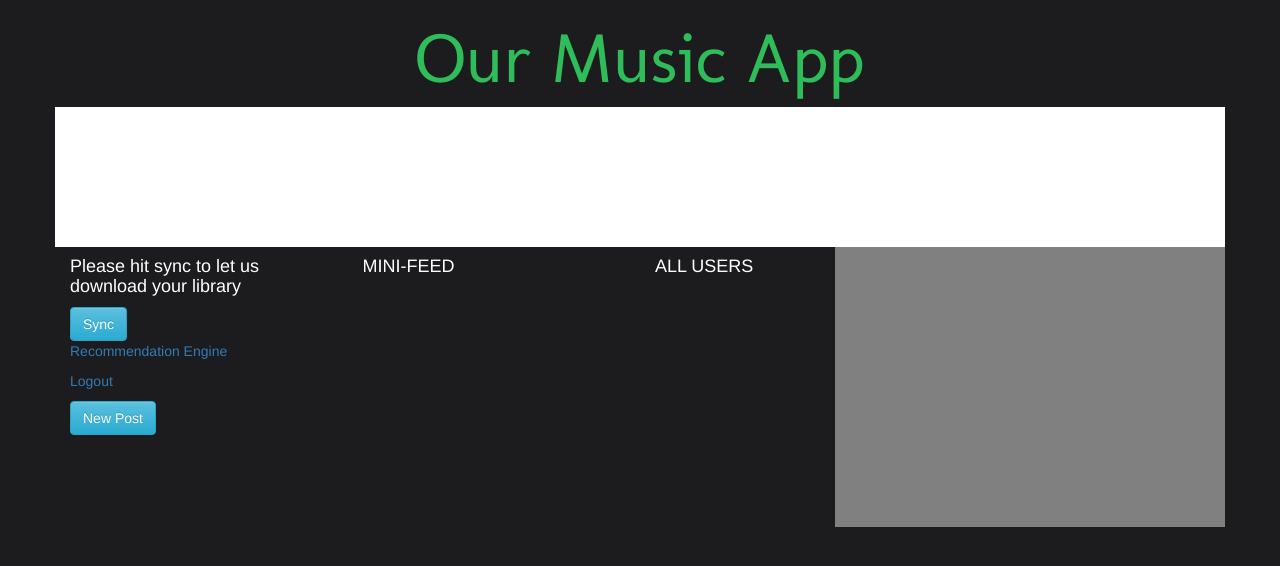
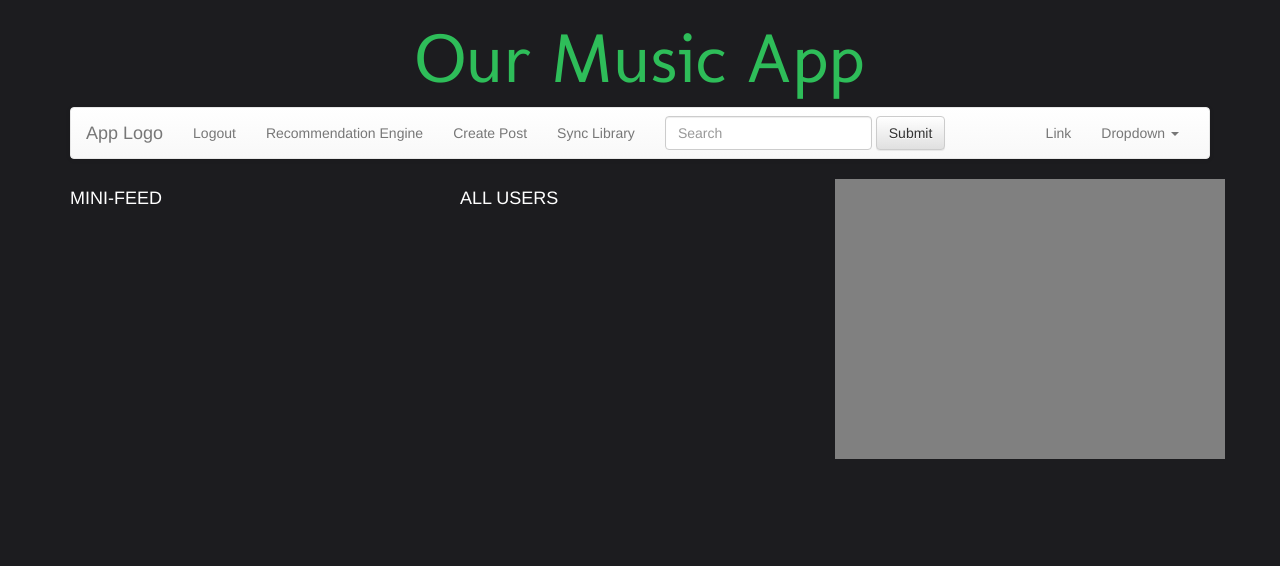
Before and after one commit to ecatkins/instabilly, a Django app: template project/spotify/templates/spotify/index.html in a window 1280 px wide. Shown: the top 566 px of the page. Run offline with Django 3.2, Linux system fonts and the light colour scheme; the template is opened without the code that fills it, so the values that code supplies are empty; parts of the project's set-up code (start-up, migrations or seed data) failed here and were passed over; some libraries are stand-ins or nearby versions.

Commit message:
reworking index page: nav bar, create post modal, etc.

```diff
--- a/project/spotify/static/spotify/main.css
+++ b/project/spotify/static/spotify/main.css
@@ -86,3 +86,13 @@ i {
     height: 20em;
     background-color: grey;
 }
+
+.createpost_div {
+    float: left;
+    display: inline-block;
+    width: 50%;
+}
+
+.modal-footer {
+    bottom: 0em;
+}
--- a/project/spotify/static/spotify/timeline.js
+++ b/project/spotify/static/spotify/timeline.js
@@ -79,9 +79,13 @@ $(document).ready(function(){
             $button.text('Following');
         }
     });
+    $("#createpost").on("click", function() {
+        $("#searchresult_list").empty();
+    })
     $("#song-search-button").on("click", function(event) {
         event.preventDefault();
         $("#searchresult_list").empty();
+        $("#searchresult_list").css("overflow-y", "scroll").css("height", "10em");
         var query = $("[name=search_query]").val();
         $.getJSON("search", {"search_query": query}, function(data){
             var count = 0;
--- a/project/spotify/templates/spotify/index.html
+++ b/project/spotify/templates/spotify/index.html
@@ -5,29 +5,58 @@
     <script src="{% static 'spotify/django_ajax.js' %}"> </script>
 {% endblock %}
 
+{% block content %}
+<nav class="navbar navbar-default">
+  <div class="container-fluid">
+    <!-- Brand and toggle get grouped for better mobile display -->
+    <div class="navbar-header">
+      <button type="button" class="navbar-toggle collapsed" data-toggle="collapse" data-target="#bs-example-navbar-collapse-1" aria-expanded="false">
+        <span class="sr-only">Toggle navigation</span>
+        <span class="icon-bar"></span>
+        <span class="icon-bar"></span>
+        <span class="icon-bar"></span>
+      </button>
+      <a id='logout' class="navbar-brand" href="/callback">App Logo</a>
+    </div>
 
-{% block content %}
+    <!-- Collect the nav links, forms, and other content for toggling -->
+    <div class="collapse navbar-collapse" id="bs-example-navbar-collapse-1">
+      <ul class="nav navbar-nav">
+        <li><a id='logout' href="/logout">Logout</a></li>
+        <li><a id='engine' href="/engine">Recommendation Engine</a></li>
+        <li><a id='createpost' href='' data-toggle="modal" data-target="#mySearchModal">Create Post</a></li>
+        <li><a id='sync' href=''>Sync Library</a></li>
+      </ul>
+      <form class="navbar-form navbar-left" role="search">
+        <div class="form-group">
+          <input type="text" class="form-control" placeholder="Search">
+        </div>
+        <button type="submit" class="btn btn-default">Submit</button>
+      </form>
+      <ul class="nav navbar-nav navbar-right">
+        <li><a href="#">Link</a></li>
+        <li class="dropdown">
+          <a href="#" class="dropdown-toggle" data-toggle="dropdown" role="button" aria-haspopup="true" aria-expanded="false">Dropdown <span class="caret"></span></a>
+          <ul class="dropdown-menu">
+            <li><a href="#">Action</a></li>
+            <li><a href="#">Another action</a></li>
+            <li><a href="#">Something else here</a></li>
+            <li role="separator" class="divider"></li>
+            <li><a href="#">Separated link</a></li>
+          </ul>
+        </li>
+      </ul>
+    </div><!-- /.navbar-collapse -->
+  </div><!-- /.container-fluid -->
+</nav>
+
     <div class="row">
-        <div id="test" class="col-md-12"></div>
-    </div>
-    <div class="row">
-        <div class="col-md-3">
-            <h4>Please hit sync to let us download your library</h4>
-            <div id="sync-library">
-                <button class="btn btn-info" id='sync'>Sync</button>
-                <div id="loading"></div>
-            </div>
-            <p><a id='engine' href="/engine">Recommendation Engine</a></p>
-            <p><a id='logout' href="/logout">Logout</a></p>
-            <button class="btn btn-info">New Post</button>
-        </div>
-
-        <div class="col-md-3">
+        <div class="col-md-4">
             <h4>MINI-FEED</h4>
             <div id="mini-feed"></div>
         </div>
 
-        <div class="col-md-2">
+        <div class="col-md-4">
             <h4>ALL USERS</h4>
             {% if user_list %}
                 <ul id="all-users-list">
@@ -40,24 +69,6 @@
         <div id="eddy" class="col-md-4">
         </div>
     </div>
-    <div id="myModal" class="modal fade" role="dialog">
-        <div class="modal-dialog">
-        <!-- Modal content-->
-            <div class="modal-content">
-                <div class="modal-header">
-                    <button type="button" class="close" data-dismiss="modal">&times;</button>
-                    <h4 class="modal-title">Creating post...</h4>
-                </div>
-                <div class="modal-body">
-                    <p id="song-reference"></p>
-                    <p id="song-comment"></p>
-                </div>
-                <div class="modal-footer">
-                    <button id="modal-button" type="button" class="btn btn-default" data-dismiss="modal">Do it!</button>
-                </div>
-            </div>
-        </div>
-    </div>
 
     <div id="mySearchModal" class="modal fade" role="dialog">
         <div class="modal-dialog">
@@ -65,11 +76,26 @@
             <div class="modal-content">
                 <div class="modal-header">
                     <button type="button" class="close" data-dismiss="modal">&times;</button>
-                    <h4 class="modal-title">Search Results</h4>
+                    <h4 class="modal-title">Create Post</h4>
                 </div>
                 <div class="modal-body">
-                    <div id="searchresult"><ul id="searchresult_list"></ul></div>
+                    <div class="createpost_div" id="create-post-form">
+                        <form id="songsearch" action="search" method="GET">
+                            {% csrf_token %}
+                            <p>What's on your mind?</p>
+                            <p><textarea id="comment" rows="4" cols="30"></textarea></p>
+                            <p>Include a song from your library</p>
+                            <p><input type="text" name="search_query"> <button class="btn btn-info" id="song-search-button">search</button></p>
+                        </form>
+                    </div>
+                    <div class="createpost_div">
+                        <div id="searchresult">
+                            <ul id="searchresult_list"></ul>
+                        </div>
+                    </div>
+                    <div id="post-creation"></div>
                 </div>
+
                 <div class="modal-footer">
                     <button id="modal-button" type="button" class="btn btn-default" data-dismiss="modal">Do it!</button>
                 </div>
```
